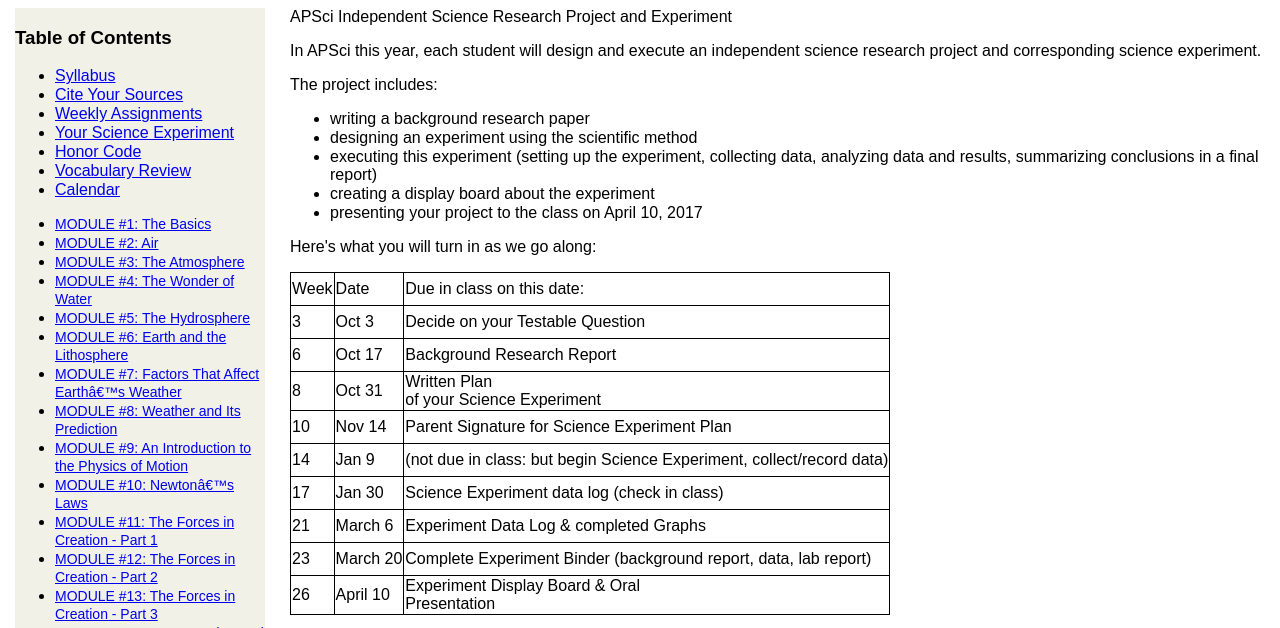
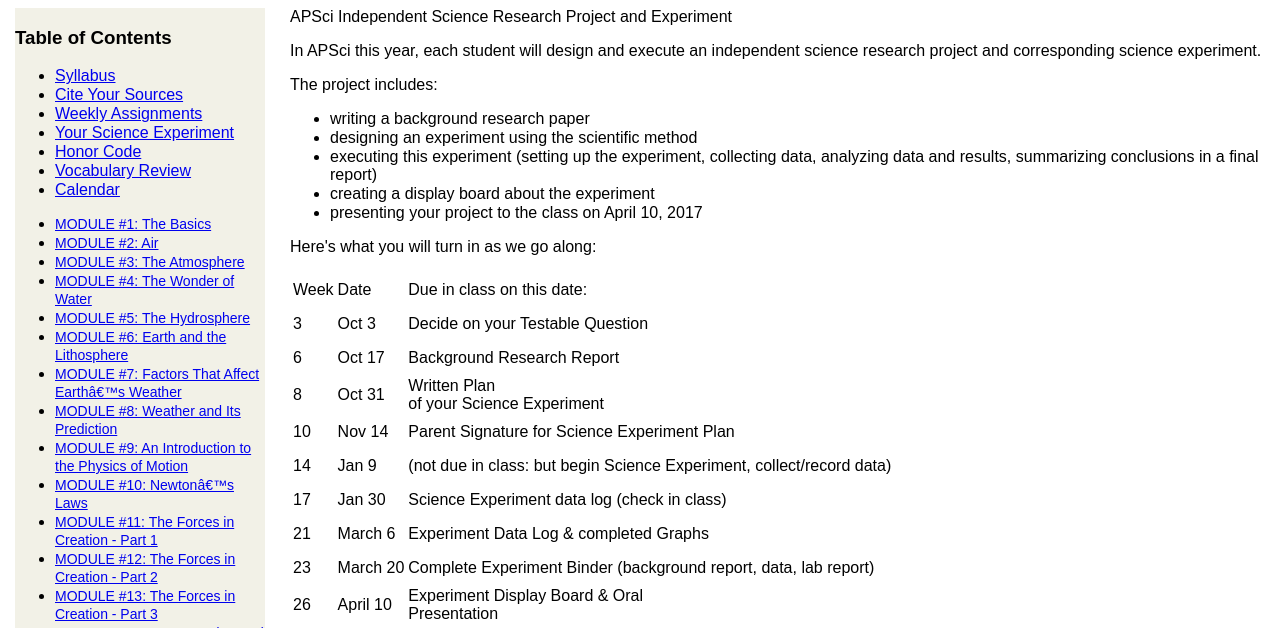
Before and after one commit to Wachtler/apologia, a plain HTML site: page yourexperiment.html in a window 1280 px wide. Shown: the part 151-779 px from the top of the page. Drawn offline with Linux system fonts and the light colour scheme; a web font is replaced by a local one.

Commit message:
more formatting

```diff
--- a/yourexperiment.html
+++ b/yourexperiment.html
@@ -4,16 +4,8 @@
 		<title>Your Science Experiment</title>
 		<link rel="stylesheet" href="css/style.css" type="text/css" media="screen" charset="utf-8">
 		<style type="text/css">
-			table {
-			   border-collapse: collapse;
-			}
-
-			table, th, td {
-			   border: 1px solid black;
-			}
-
 			td .pre {
-				width: 50px;
+				width: 60px;
 			}
 
 			td .mid {
```
